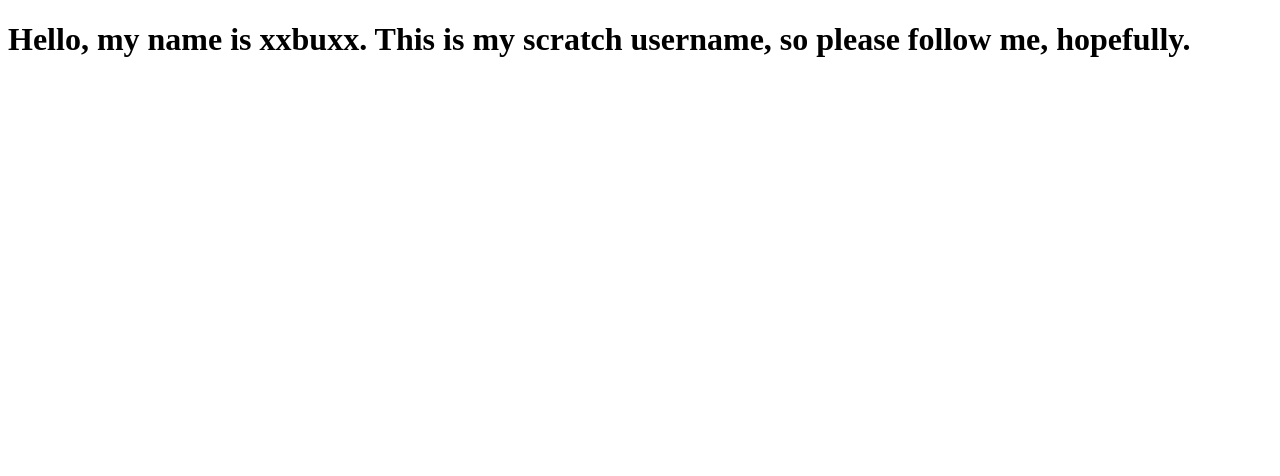
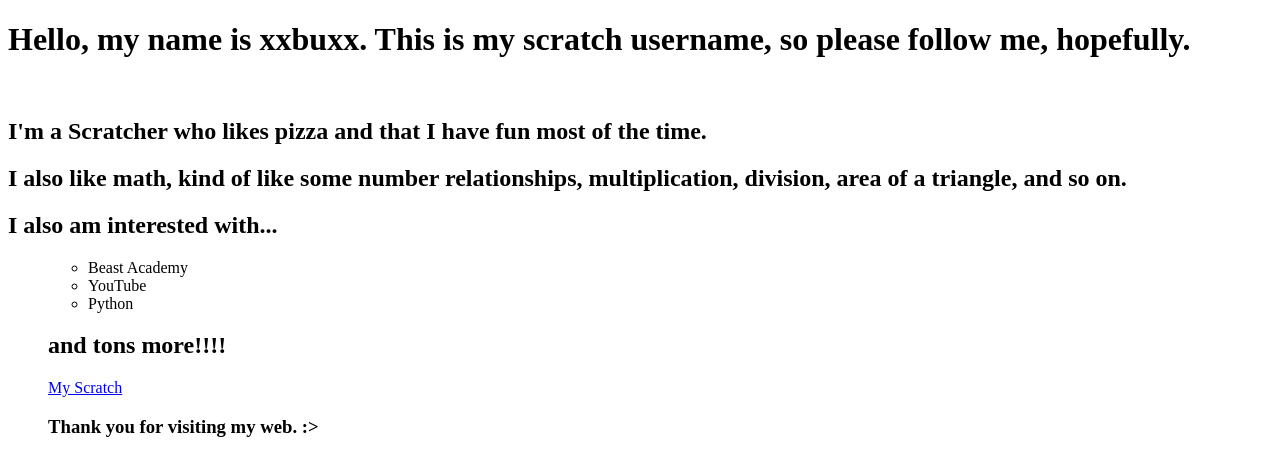
Before and after one commit to akishore15/akishore15.website.io, a plain HTML site: page index.html in a window 1280 px wide. Drawn offline with Linux system fonts and the light colour scheme.

Commit message:
Update index.html

```diff
--- a/index.html
+++ b/index.html
@@ -6,6 +6,15 @@
 
 <body>
     <h1>Hello, my name is xxbuxx. This is my scratch username, so please follow me, hopefully.</h1>
-</body>
-
-</html>
+<br>
+    <h2> I'm a Scratcher who likes pizza and that I have fun most of the time.  </h2>
+    <h2> I also like math, kind of like some number relationships, multiplication, division, area of a triangle, and so on.</h2>
+    <h2> I also am interested with... </h2> <ul>
+ <ul>
+     <li> Beast Academy</li>
+     <li> YouTube </li>
+     <li> Python </li>
+ </ul>
+     <h2> and tons more!!!!</h2>
+     <a href= "https://scratch.mit.edu/users/xxbuxx">My Scratch </a>
+     <h3> Thank you for visiting my web. :>   </h3>
```
